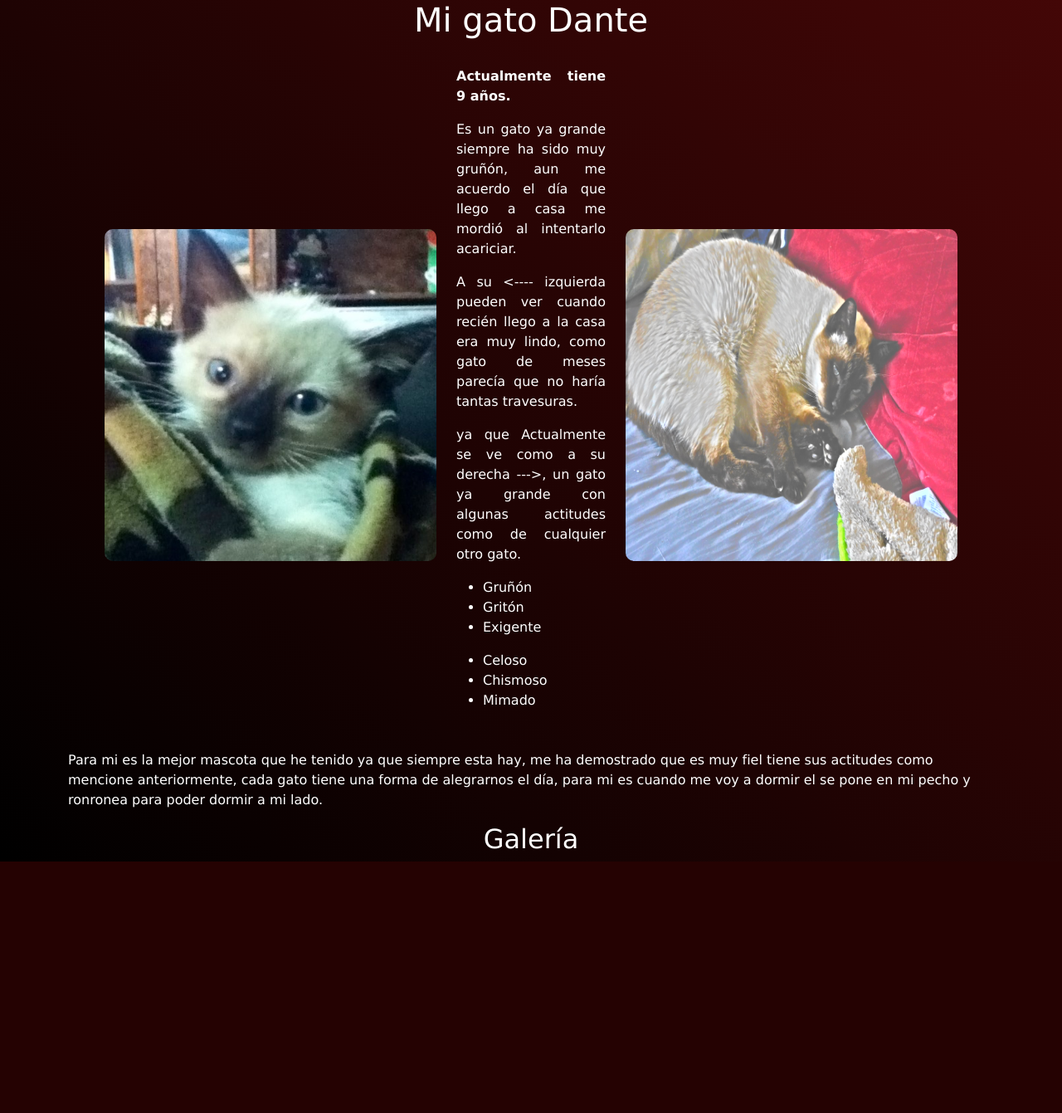
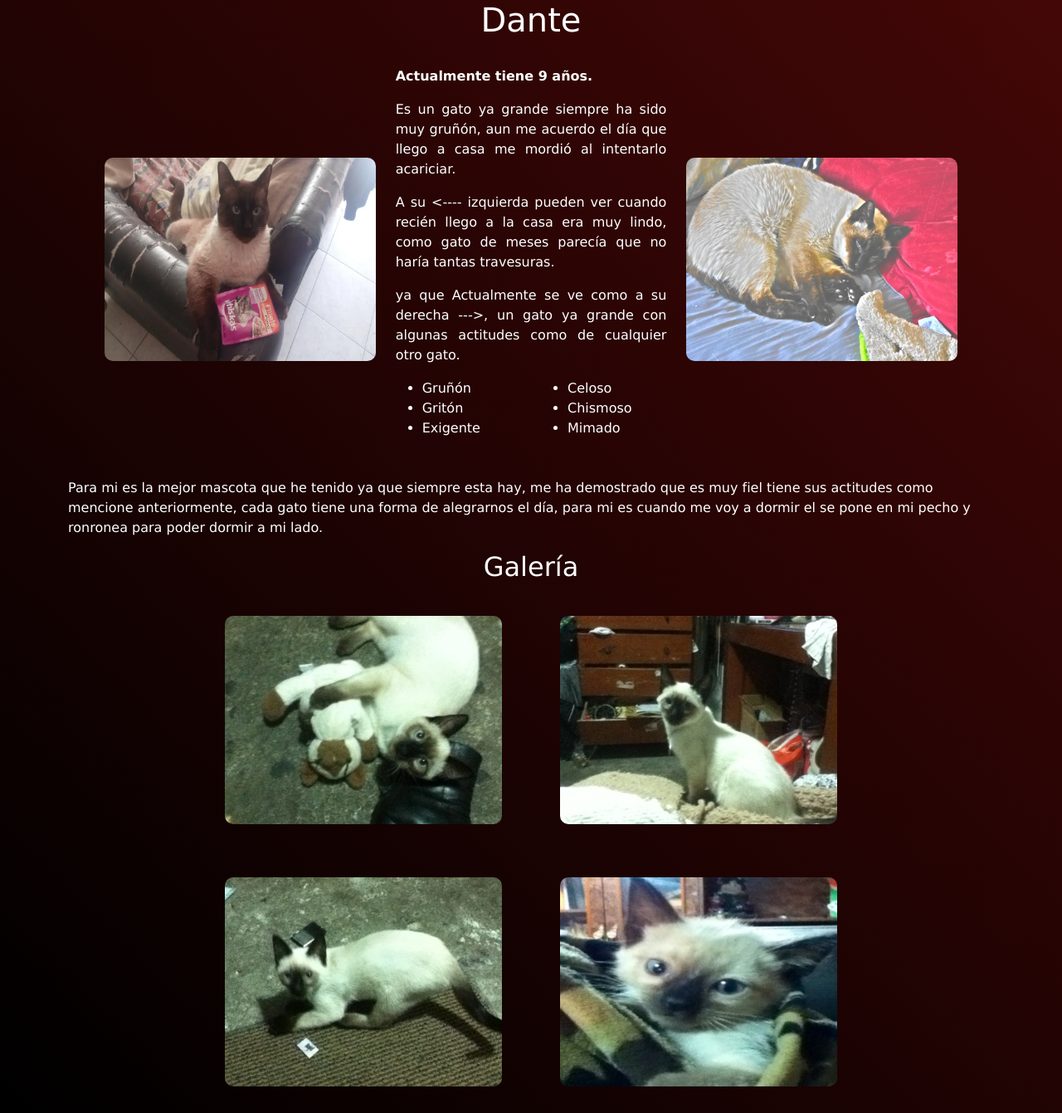
Before and after one commit to Mixcoatl120/CV_en_linea, a Flask app: page /Demo_homenaje in a window 1280 px wide. Shown: the part 96-1437 px from the top of the page at 83% size. Before the commit the page ends 1134 px from the top, so only its background shows below. Run offline with Flask 3, Linux system fonts and the light colour scheme.

Commit message:
Añadiendo nuevas imagenes y escalado de antiguas imagenes

```diff
--- a/Demos/templates/Demo_homenaje.html
+++ b/Demos/templates/Demo_homenaje.html
@@ -8,10 +8,10 @@
   <body>
     <main class="main">
       <div class="container">
-        <h1 id="title">Mi gato Dante</h1>
+        <h1 id="title">Dante</h1>
             <div class="dante row">
                 <div class="img col">
-                    <img id="image" src="{{url_for('static',filename='image/Dante/DanteP.jpeg')}}" loading="lazy">
+                    <img id="image" src="{{url_for('static', filename='image/Dante/g1.webp')}}" loading="lazy">
                 </div>
                 <div class="col">
                     <p class="info_dante"><strong>Actualmente tiene 9 años.</strong></p>
@@ -28,14 +28,14 @@
                         actitudes como de cualquier otro gato.
                     </p>
                     <div class="row">
-                        <div class="col">
+                        <div class="info_dante col">
                             <ul>
                                 <li>Gruñón</li>
                                 <li>Gritón </li>
                                 <li>Exigente</li>
                             </ul>
                         </div>
-                        <div class="col">
+                        <div class="info_dante col">
                             <ul>
                                 <li>Celoso</li>
                                 <li>Chismoso</li>
@@ -45,7 +45,7 @@
                     </div>
                 </div>
                 <div class="img col" >
-                    <img id="image" src="{{url_for('static',filename='image/Dante/FSCN0128.jpg')}}" loading="lazy">
+                    <img id="image" src="{{url_for('static',filename='image/Dante/g2.webp')}}" loading="lazy">
                 </div>
             </div>
             <div class="row">
@@ -56,6 +56,14 @@
                         pecho y ronronea para poder dormir a mi lado.
                     </p>
                     <h2>Galería</h2>
+                    <section>
+                        <div>
+                            <img class="DG" src="{{url_for('static', filename='image/Dante/d1.webp')}}" alt="Dante 1">
+                            <img class="DG" src="{{url_for('static', filename='image/Dante/d2.webp')}}" alt="Dante 2">
+                            <img class="DG" src="{{url_for('static', filename='image/Dante/d3.webp')}}" alt="Dante 3">
+                            <img class="DG" src="{{url_for('static', filename='image/Dante/d4.webp')}}" alt="Dante 4">
+                        </div>
+                    </section>
                 </div>
             </div>
         </div>
--- a/static/css/Demo_homenaje.css
+++ b/static/css/Demo_homenaje.css
@@ -6,6 +6,10 @@ body{
 .dante{
     margin: 2rem;
     border-radius: 5px;
+    display: flex;
+    justify-content: center;
+    align-items: center;
+    text-align: center;
 }
 #title{
     text-align: center;
@@ -14,8 +18,8 @@ body{
     display: flex;
 }
 #image{
-    width: 400px;
-    height: 400px;
+    width: 100%;
+    height: 100%;
     border-radius:10px ;
 }
 .img.col{
@@ -26,32 +30,26 @@ body{
 }
 .info_dante{
     text-align: justify;
-    align-items: center;
-    justify-content: center;
     display: flex;
+    font-size: medium;
 }
 h2{
     text-align: center;
 }
-
-/*media*/
-@media only screen and (max-height:700px) {
-    #image{
-        width: 300px;
-        height: 300px;
-        border-radius:10px ;
-    }
+section div{
+    display: block;
+    align-items: center;
+    justify-content: center;
+    text-align: center;
 
 }
-@media only screen and (max-height:500px) {
-    #image{
-        width: 200px;
-        height: 2000px;
-    }
+.DG{
+    margin: 2rem;
+    align-items: center;
+    justify-content: center;
+    text-align: center;
+    width: 30%;
+    height: auto;
+    border-radius: 10px;
+
 }
-@media only screen and (max-width:450px) {
-    #image{
-        width: 100px;
-        height: 100px;
-    }
-}
```
Also changed, not shown: CV/templates/home.html (line endings or trailing spaces), static/image/Dante/DanteP.jpeg (deleted), static/image/Dante/FSCN0128.jpg (deleted), static/image/Dante/IMG_0168.JPG (deleted), static/image/Dante/IMG_20180303_094838.jpg (deleted), static/image/Dante/d1.webp (added), static/image/Dante/d2.webp (added), static/image/Dante/d3.webp (added), static/image/Dante/d4.webp (added), static/image/Dante/g1.webp (added), static/image/Dante/g2.webp (added), 2 other files.
